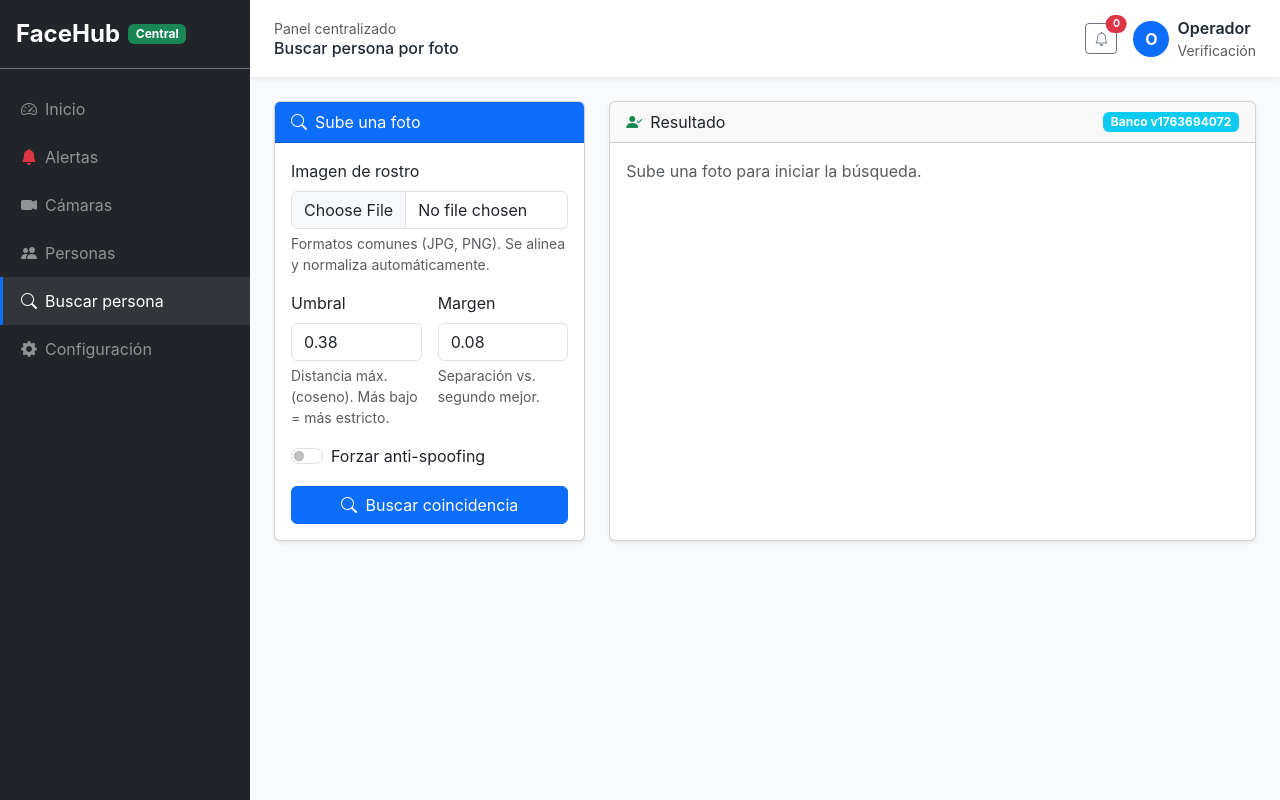
After one commit to mntsbf/automatizar, a Flask app: page /buscar-persona in a window 1280 px wide. The commit adds this page. Run offline with Flask 3, Linux system fonts and the light colour scheme.

Commit message:
Add photo lookup endpoint and UI

```diff
--- a/backend/app.py
+++ b/backend/app.py
@@ -28,6 +28,7 @@ from werkzeug.utils import secure_filename
 from .database import db, ensure_sqlite_schema
 from .models import Alert, Camera, Embedding, FacePhoto, Person, Setting, Site
 from .recognition import (
+    best_person_match,
     build_person_bank_from_persons,
     detect_and_encode,
     encode_image_array,
@@ -221,6 +222,17 @@ def create_app(testing: bool = False) -> Flask:
     def config_view():
         return render_template("config.html", user_name="Administrador", user_role="Admin")
 
+    @app.route("/buscar-persona")
+    def buscar_persona_view():
+        return render_template(
+            "lookup.html",
+            user_name="Operador",
+            user_role="Verificación",
+            tolerance_default=_get_setting_value("tolerance", "0.38"),
+            margin_default=_get_setting_value("margin", "0.08"),
+            bank_version=_EMBEDDING_BANK_CACHE.get("version", 0),
+        )
+
     # --- Sites ---
     @app.get("/api/sites")
     def list_sites():
@@ -331,6 +343,92 @@ def create_app(testing: bool = False) -> Flask:
             _rebuild_bank()
         status = 201 if created else 400
         return {"created": len(created), "photos": created, "errors": errors}, status
+
+    @app.post("/buscar-persona")
+    def buscar_persona():
+        """Busca coincidencias usando la foto subida y el banco actual."""
+
+        image_file = request.files.get("image") or request.files.get("photo")
+        if not image_file:
+            return {"error": "Incluye un archivo en 'image' o 'photo'"}, 400
+
+        data = np.frombuffer(image_file.read(), dtype=np.uint8)
+        bgr = cv2.imdecode(data, cv2.IMREAD_COLOR)
+        if bgr is None:
+            return {"error": "No se pudo leer la imagen"}, 400
+
+        threshold = float(
+            request.form.get(
+                "threshold",
+                request.form.get("distance_threshold", _get_setting_value("tolerance", "0.38")),
+            )
+        )
+        margin = float(request.form.get("margin", _get_setting_value("margin", "0.08")))
+        top_k = int(request.form.get("top_k", _get_setting_value("top_k", "5")))
+        spoof_threshold = float(request.form.get("spoof_threshold", _get_setting_value("spoof_threshold", "0.5")))
+        live_check = request.form.get("live_check", "false").lower() == "true"
+
+        bank = _get_bank()
+        if not bank:
+            return {"resultado": "desconocido", "mensaje": "No hay embeddings registrados"}, 404
+
+        detections = robust_detect_and_encode(
+            bgr,
+            live_check=live_check,
+            spoof_threshold=spoof_threshold,
+        )
+
+        if not detections:
+            return {"resultado": "sin_rostro", "mensaje": "No se detectaron rostros válidos"}, 400
+
+        best_payload: dict | None = None
+        fallback_similarity = None
+        for det in detections:
+            entry, similarity, diagnostics = best_person_match(
+                det["embedding"], bank, threshold=threshold, margin=margin, top_k=top_k
+            )
+            if entry and similarity is not None:
+                if not best_payload or similarity > best_payload["similarity"]:
+                    best_payload = {
+                        "entry": entry,
+                        "similarity": similarity,
+                        "diagnostics": diagnostics,
+                        "bbox": det.get("bbox"),
+                        "live": det.get("live", True),
+                    }
+                continue
+
+            # Si no hay match, calcula el mejor candidato para reporte (sin umbral)
+            _, fallback_sim, _ = best_person_match(
+                det["embedding"], bank, threshold=1.0, margin=0.0, top_k=top_k
+            )
+            if fallback_sim is not None:
+                fallback_similarity = max(fallback_similarity or 0.0, fallback_sim)
+
+        if best_payload:
+            entry = best_payload["entry"]
+            similarity = best_payload["similarity"]
+            return {
+                "resultado": "match",
+                "persona": {
+                    "id": entry.person_id,
+                    "nombre": entry.person_name,
+                    "list_tag": entry.list_tag,
+                    "confianza": round(float(similarity), 4),
+                    "distancia": round(float(1.0 - similarity), 4),
+                },
+                "diagnosticos": best_payload.get("diagnostics"),
+                "bbox": best_payload.get("bbox"),
+                "live": best_payload.get("live", True),
+                "bank_version": _EMBEDDING_BANK_CACHE.get("version"),
+            }
+
+        return {
+            "resultado": "desconocido",
+            "mensaje": "No se encontró una coincidencia bajo el umbral",
+            "similaridad_maxima": round(float(fallback_similarity or 0.0), 4),
+            "bank_version": _EMBEDDING_BANK_CACHE.get("version"),
+        }
 
     @app.post("/api/recognize")
     def recognize_from_image():
--- /dev/null
+++ b/backend/frontend/static/lookup.js
@@ -0,0 +1,91 @@
+const form = document.getElementById('lookup-form');
+const resultBox = document.getElementById('lookup-result');
+const alertBox = document.getElementById('lookup-alert');
+const bankBadge = document.getElementById('bank-version');
+
+function showAlert(kind, text) {
+  if (!alertBox) return;
+  alertBox.className = `alert alert-${kind}`;
+  alertBox.textContent = text;
+  alertBox.classList.remove('d-none');
+}
+
+function renderUnknown(payload) {
+  const similarity = payload?.similaridad_maxima || 0;
+  resultBox.innerHTML = `
+    <div class="d-flex align-items-center gap-3">
+      <i class="bi bi-question-circle text-warning fs-2"></i>
+      <div>
+        <div class="fw-semibold">Sin coincidencias</div>
+        <div class="text-muted small">Máx. similitud: ${(similarity * 100).toFixed(1)}%</div>
+      </div>
+    </div>
+  `;
+  showAlert('warning', payload?.mensaje || 'No se encontró una coincidencia bajo el umbral.');
+}
+
+function renderMatch(payload) {
+  const persona = payload.persona;
+  const percent = (persona.confianza * 100).toFixed(1);
+  const distancia = (persona.distancia ?? 0).toFixed(4);
+  const tag = persona.list_tag ? `<span class="badge bg-danger-subtle text-danger ms-2">${persona.list_tag}</span>` : '';
+  resultBox.innerHTML = `
+    <div class="d-flex flex-column gap-2">
+      <div class="d-flex align-items-center gap-2">
+        <i class="bi bi-person-badge-fill text-success fs-3"></i>
+        <div>
+          <div class="fw-semibold">${persona.nombre}${tag}</div>
+          <div class="text-muted small">ID ${persona.id} · Confianza ${percent}% · Distancia ${distancia}</div>
+        </div>
+      </div>
+      ${payload.live === false ? '<div class="badge bg-warning text-dark">Anti-spoofing: revisar</div>' : ''}
+      ${payload.diagnosticos ? `<pre class="bg-light p-2 rounded small mb-0">${JSON.stringify(payload.diagnosticos, null, 2)}</pre>` : ''}
+    </div>
+  `;
+  showAlert('success', 'Coincidencia encontrada en la base de datos.');
+}
+
+async function submitLookup(event) {
+  event.preventDefault();
+  if (!form || !resultBox) return;
+  alertBox.classList.add('d-none');
+  resultBox.textContent = 'Procesando...';
+
+  const formData = new FormData(form);
+  const liveCheck = form.querySelector('#live_check');
+  if (liveCheck && liveCheck.checked) formData.set('live_check', 'true');
+
+  try {
+    const resp = await fetch('/buscar-persona', {
+      method: 'POST',
+      body: formData,
+    });
+    const payload = await resp.json();
+    if (payload.bank_version && bankBadge) {
+      bankBadge.textContent = `Banco v${payload.bank_version}`;
+    }
+
+    if (!resp.ok) {
+      showAlert('danger', payload.error || payload.mensaje || 'No se pudo procesar la imagen.');
+      resultBox.textContent = 'Intenta nuevamente con otra foto.';
+      return;
+    }
+
+    if (payload.resultado === 'match') {
+      renderMatch(payload);
+    } else if (payload.resultado === 'sin_rostro') {
+      showAlert('warning', payload.mensaje || 'No se detectaron rostros válidos.');
+      resultBox.textContent = 'No se detectaron rostros en la foto enviada.';
+    } else {
+      renderUnknown(payload);
+    }
+  } catch (err) {
+    console.error('lookup failed', err);
+    showAlert('danger', 'Error inesperado procesando la imagen.');
+    resultBox.textContent = 'No se pudo completar la búsqueda.';
+  }
+}
+
+if (form) {
+  form.addEventListener('submit', submitLookup);
+}
--- a/backend/frontend/templates/base.html
+++ b/backend/frontend/templates/base.html
@@ -39,6 +39,11 @@
           </a>
         </li>
         <li class="nav-item">
+          <a class="nav-link {{ 'active' if current.startswith('/buscar-persona') else 'text-white-50' }}" href="{{ url_for('buscar_persona_view') }}">
+            <i class="bi bi-search me-2"></i>Buscar persona
+          </a>
+        </li>
+        <li class="nav-item">
           <a class="nav-link {{ 'active' if current.startswith('/config') else 'text-white-50' }}" href="{{ url_for('config_view') }}">
             <i class="bi bi-gear-fill me-2"></i>Configuración
           </a>
--- /dev/null
+++ b/backend/frontend/templates/lookup.html
@@ -0,0 +1,65 @@
+{% extends "base.html" %}
+{% block title %}Buscar persona - FaceHub{% endblock %}
+{% block header_title %}Buscar persona por foto{% endblock %}
+
+{% block content %}
+<div class="row g-4">
+  <div class="col-lg-4">
+    <div class="card shadow-sm h-100">
+      <div class="card-header bg-primary text-white">
+        <div class="d-flex align-items-center gap-2">
+          <i class="bi bi-search"></i>
+          <span>Sube una foto</span>
+        </div>
+      </div>
+      <div class="card-body">
+        <form id="lookup-form" enctype="multipart/form-data">
+          <div class="mb-3">
+            <label class="form-label">Imagen de rostro</label>
+            <input class="form-control" type="file" name="image" accept="image/*" required />
+            <div class="form-text">Formatos comunes (JPG, PNG). Se alinea y normaliza automáticamente.</div>
+          </div>
+          <div class="row g-3">
+            <div class="col-6">
+              <label class="form-label">Umbral</label>
+              <input class="form-control" type="number" step="0.01" min="0" max="1" name="threshold" value="{{ tolerance_default }}" />
+              <div class="form-text">Distancia máx. (coseno). Más bajo = más estricto.</div>
+            </div>
+            <div class="col-6">
+              <label class="form-label">Margen</label>
+              <input class="form-control" type="number" step="0.01" min="0" max="1" name="margin" value="{{ margin_default }}" />
+              <div class="form-text">Separación vs. segundo mejor.</div>
+            </div>
+          </div>
+          <div class="form-check form-switch mt-3">
+            <input class="form-check-input" type="checkbox" role="switch" id="live_check" name="live_check" />
+            <label class="form-check-label" for="live_check">Forzar anti-spoofing</label>
+          </div>
+          <button class="btn btn-primary w-100 mt-3" type="submit">
+            <i class="bi bi-search me-1"></i> Buscar coincidencia
+          </button>
+        </form>
+      </div>
+    </div>
+  </div>
+  <div class="col-lg-8">
+    <div class="card shadow-sm h-100">
+      <div class="card-header d-flex justify-content-between align-items-center">
+        <div class="d-flex align-items-center gap-2">
+          <i class="bi bi-person-check-fill text-success"></i>
+          <span>Resultado</span>
+        </div>
+        <span class="badge bg-info" id="bank-version">Banco v{{ bank_version }}</span>
+      </div>
+      <div class="card-body">
+        <div id="lookup-alert" class="alert d-none" role="alert"></div>
+        <div id="lookup-result" class="text-muted">Sube una foto para iniciar la búsqueda.</div>
+      </div>
+    </div>
+  </div>
+</div>
+{% endblock %}
+
+{% block scripts %}
+<script src="{{ url_for('static', filename='lookup.js') }}"></script>
+{% endblock %}
```
Also changed, not shown: README.md.
